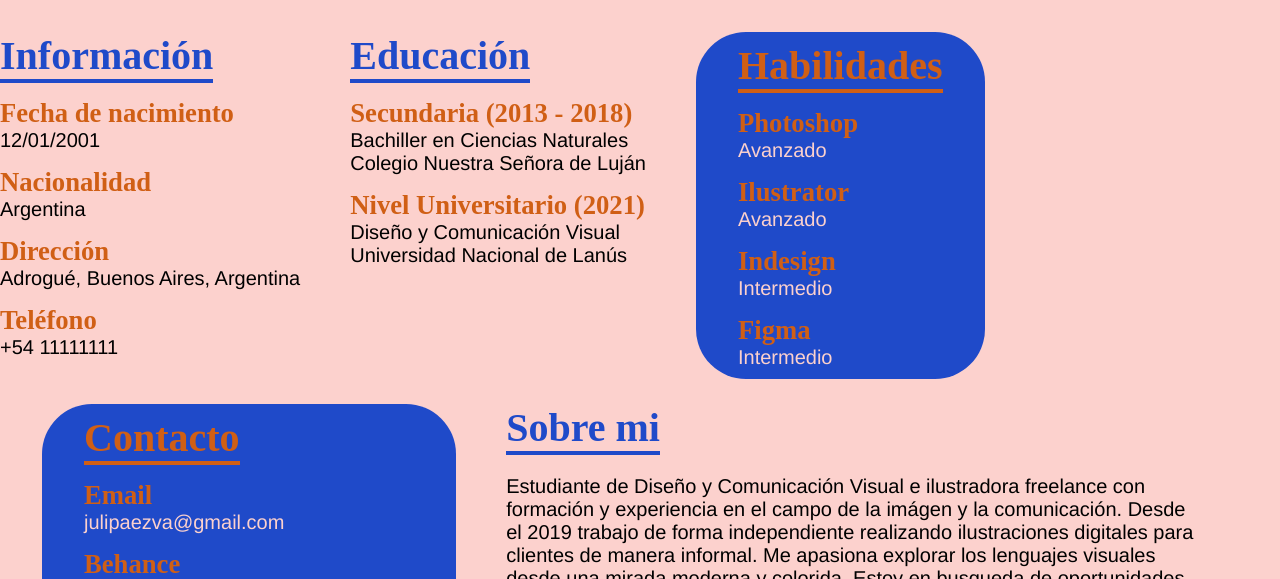
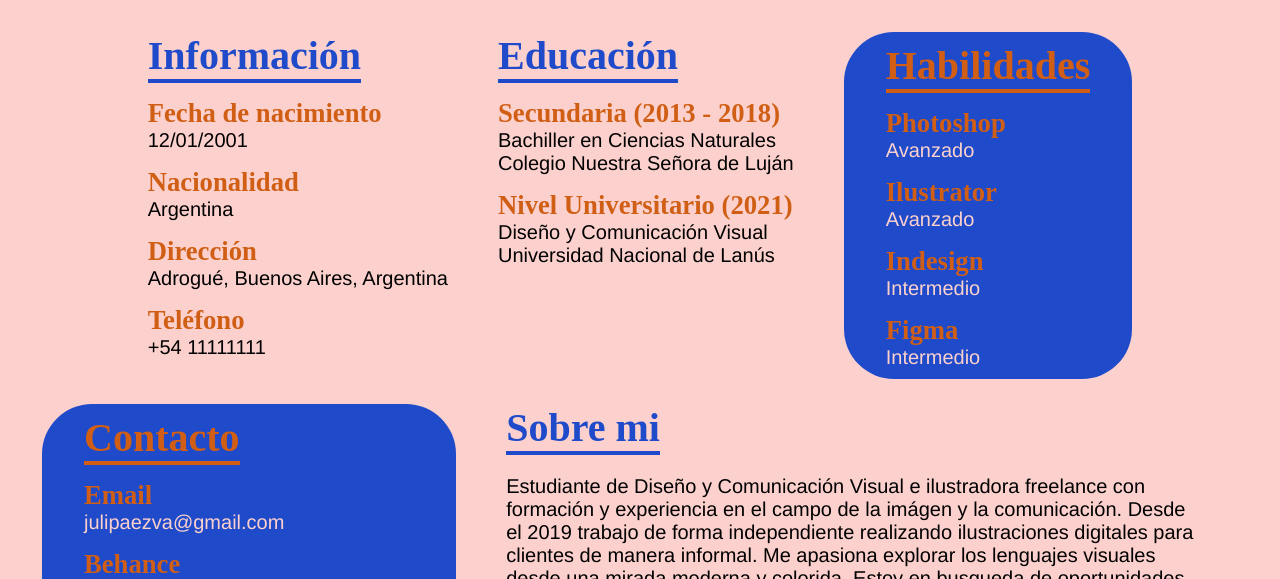
Before and after one commit to Julipaezva/TP1_Paez-Varela-Julieta, a plain HTML site: page index.html in a window 1280 px wide. Shown: the part 676-1255 px from the top of the page. Drawn offline with Linux system fonts and the light colour scheme; a web font is replaced by a local one.

Commit message:
entrega final.

```diff
--- a/estilos.css
+++ b/estilos.css
@@ -200,7 +200,7 @@ nav a:hover {
   display: flex;
   flex-direction: row;
   align-items: flex-start;
-  align-content: center;
+  justify-content: center;
   flex-wrap: nowrap;
   gap: 50px;
   max-width: 1920px;
```
